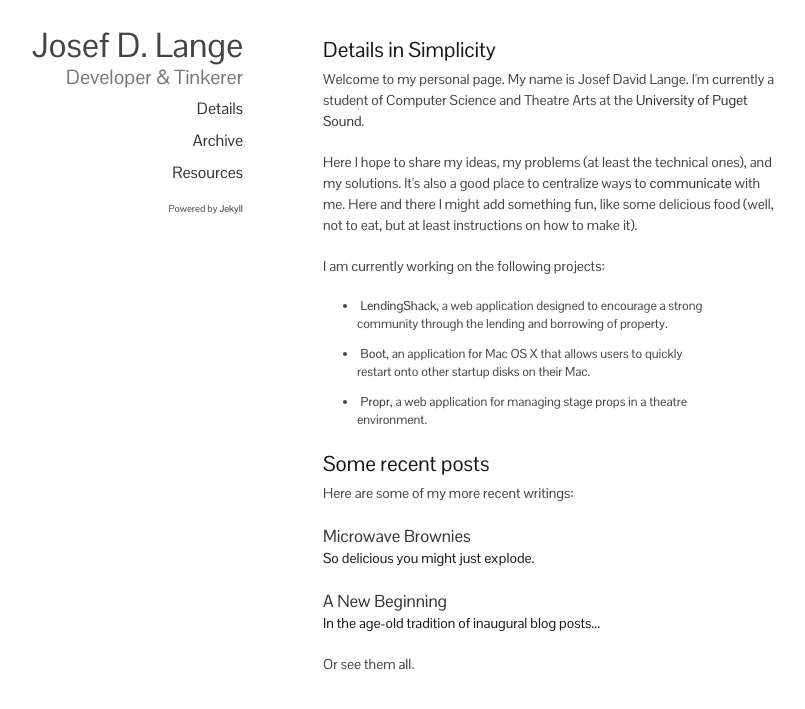
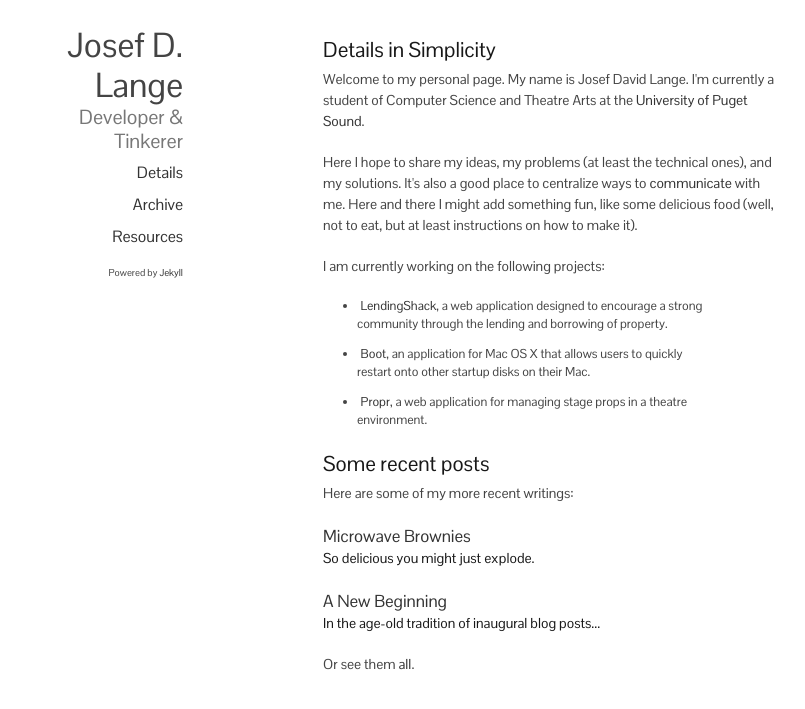
Before and after one commit to josefdlange/josefdlange.github.com, a Jekyll site: the page built from index.html, in a window 1280 px wide. Shown: the top 709 px of the page, without its empty margins (207-1012 px from the left). Built offline with Jekyll 4.4.1, drawn with Linux system fonts in a browser that asks for light colours; the list of posts is cut into pages by our own code.

Commit message:
Another attempt at IE-happiness.

```diff
--- a/stylesheets/base.css
+++ b/stylesheets/base.css
@@ -77,7 +77,8 @@
     }
 
     .navfixer {
-        /*position: fixed;*/
+        position: fixed;
+        width: 160px;
     }
 
     p.jekyll {
--- a/stylesheets/layout.css
+++ b/stylesheets/layout.css
@@ -44,7 +44,7 @@
 	/* All Mobile Sizes (devices and browser) */
 	@media only screen and (max-width: 767px) {
     	div.sidebar { text-align: left; padding-top: 30px; }
-    	div.navfixer { position: inherit; }
+    	div.navfixer { position: inherit; width: inherit; }
     	p.jekyll { display: none; }
     	span.title { font-size: 28px; line-height: 30px; }
     	span.subtitle { font-size: 18px; line-height: 20px; }
```
